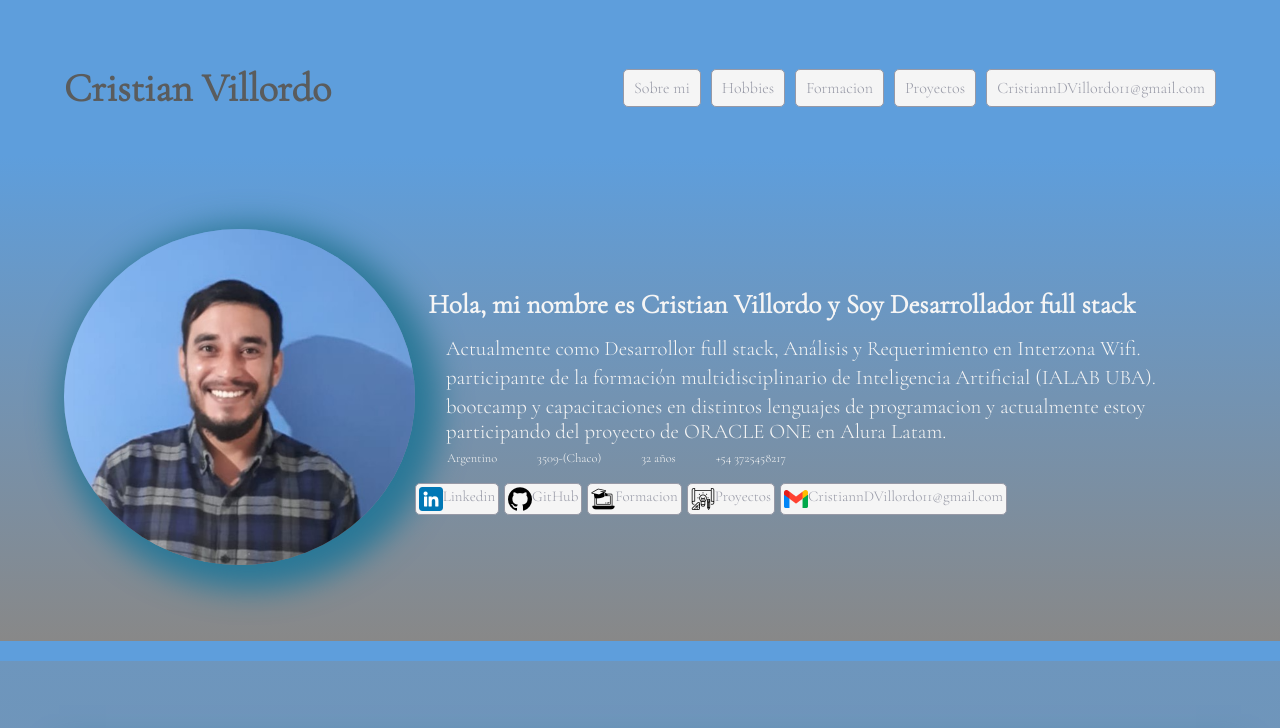
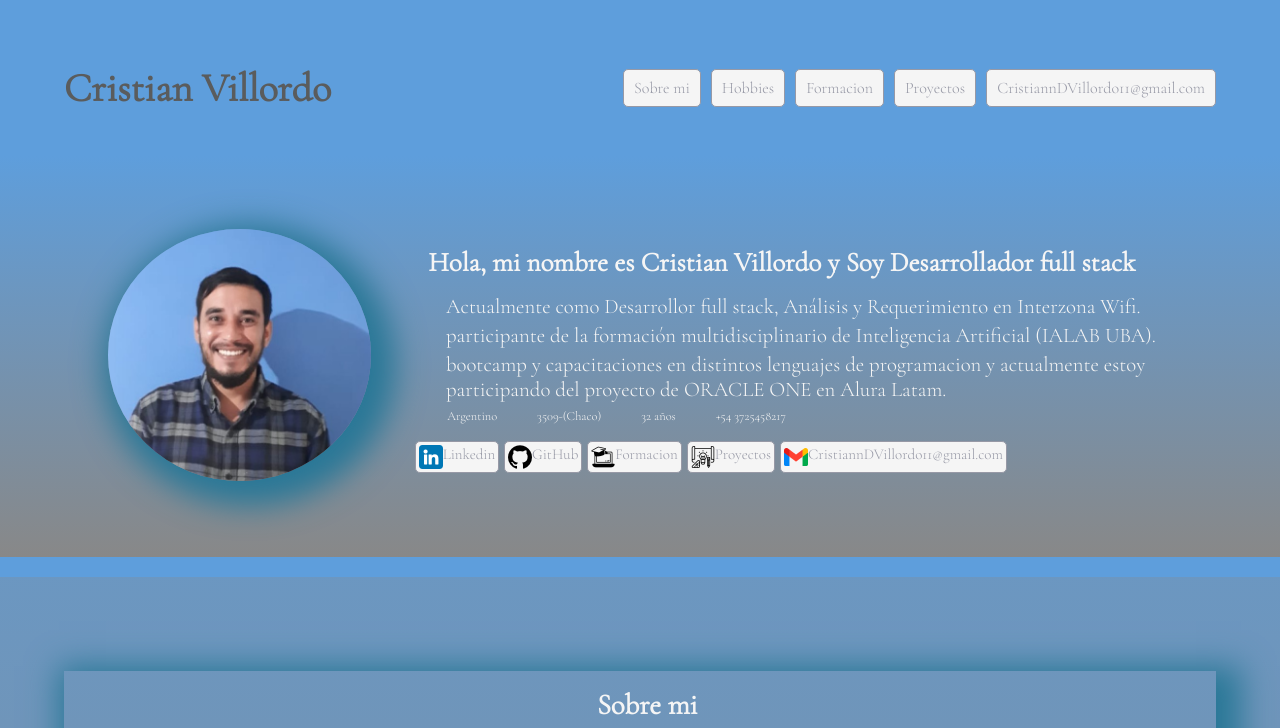
Before and after one commit to cdvcristiann/portafolio.io, a plain HTML site: page index.html in a window 1280 px wide. Shown: the top 728 px of the page. Drawn offline with nearby package versions, Linux system fonts and the light colour scheme.

Commit message:
arreglos en stylo responsive

```diff
--- a/css/skill-hobbies.css
+++ b/css/skill-hobbies.css
@@ -53,7 +53,7 @@ body .container{
 
 @media screen and (max-width: 768px) {
     .skills-hobbies {
-        padding: 1rem 0 0 2.5rem;
+        padding: .5rem 1rem;
     }
     .skill-hobbie {
         flex-direction: column;
--- a/css/style.css
+++ b/css/style.css
@@ -102,6 +102,7 @@ body {
 }
 
 .perfil-imagen {
+	width: 75%;
 	max-width: 100%;
 	border-radius: 100%;
 	box-shadow: 10px 10px 30px 15px #2A7897;
@@ -156,7 +157,7 @@ body {
 	}
 
 	.perfil-imagen {
-		width: 100%;
+		width: 75%;
 		max-width: 100%;
 		border-radius: 100%;
 		order: 1;
```
